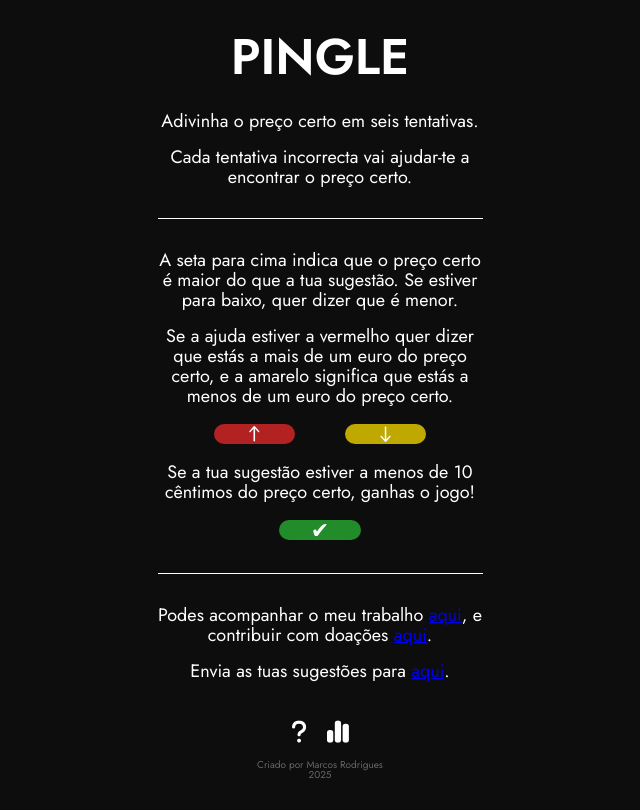
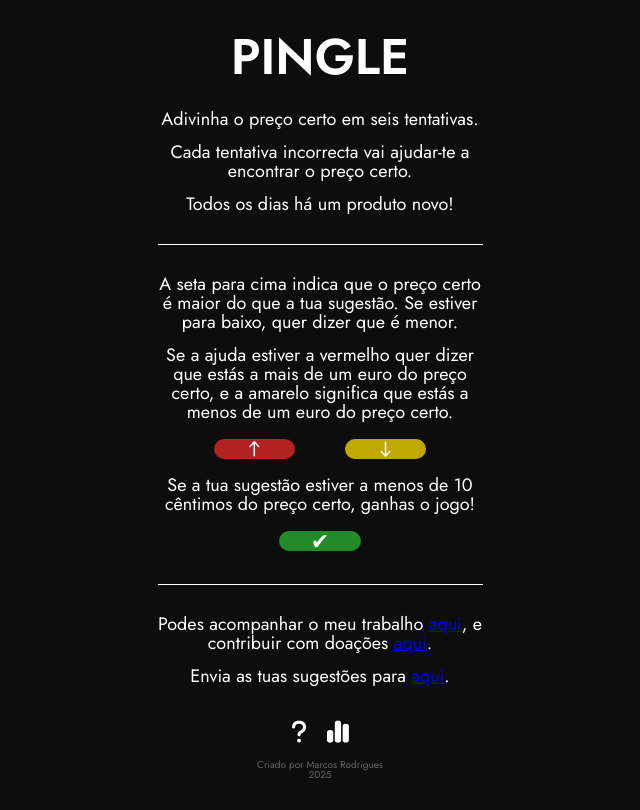
Before and after one commit to Marcos92/Pingle, a React (Vite) app in the folder pingle/: page / in a window 1280 px wide. Both pictures are taken after a click on the button 619 px from the left and 732 px from the top of the page. Shown: the whole page, without its empty margins (320-960 px from the left). Built offline with nearby package versions, Linux system fonts and the light colour scheme.

Commit message:
Minor improvements

```diff
--- a/pingle/src/App.css
+++ b/pingle/src/App.css
@@ -180,7 +180,7 @@ input:-moz-placeholder {
   text-align: center;
   width: 100%;
   height: 5%;
-  margin-top: 15px;
+  margin-top: 10px;
 }
 
 .guess-container {
@@ -305,8 +305,8 @@ input:-moz-placeholder {
 
 .help p {
   font-size: 18px;
-  line-height: 20px;
-  margin: 8px 0;
+  line-height: 19px;
+  margin: 7px 0;
   text-align: center;
 }
 
--- a/pingle/src/components/pages/HelpPage.tsx
+++ b/pingle/src/components/pages/HelpPage.tsx
@@ -3,12 +3,13 @@ export default function HelpPage() {
     <div className="help">
       <p>Adivinha o preço certo em seis tentativas.</p>
       <p>Cada tentativa incorrecta vai ajudar-te a encontrar o preço certo.</p>
+      <p>Todos os dias há um produto novo!</p>
       <br />
       <div className="break"></div>
       <br />
       <p>
-        A seta para cima indica que o preço certo é maior do que a tua sugestão. Se
-        estiver para baixo, quer dizer que é menor.
+        A seta para cima indica que o preço certo é maior do que a tua sugestão.
+        Se estiver para baixo, quer dizer que é menor.
       </p>
       <p>
         Se a ajuda estiver a vermelho quer dizer que estás a mais de um euro do
@@ -19,8 +20,8 @@ export default function HelpPage() {
         <div className="hint far">↑</div> <div className="hint near">↓</div>
       </div>
       <p>
-        Se a tua sugestão estiver a menos de 10 cêntimos do preço certo, ganhas o
-        jogo!
+        Se a tua sugestão estiver a menos de 10 cêntimos do preço certo, ganhas
+        o jogo!
       </p>
 
       <div className="hint-container">
```
